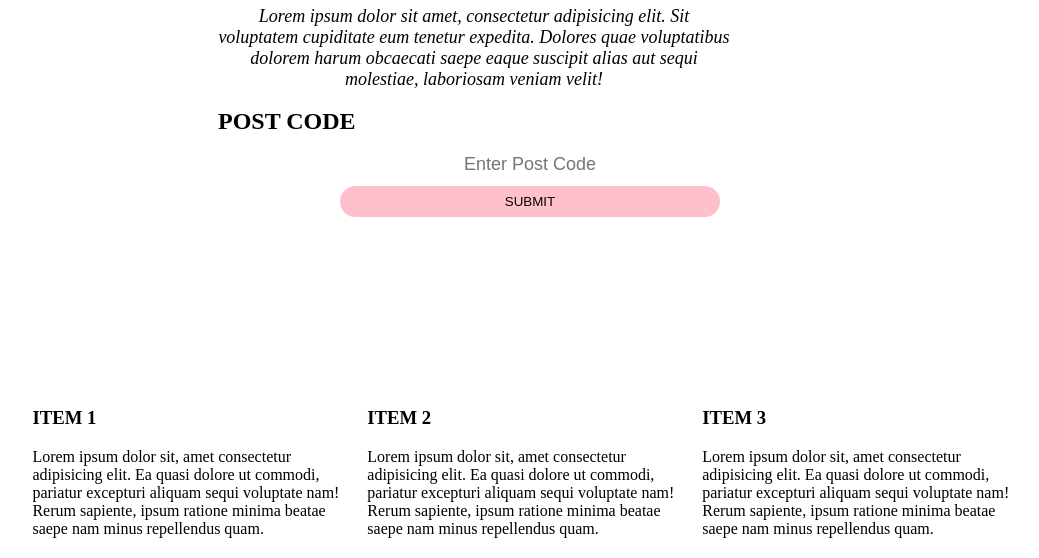
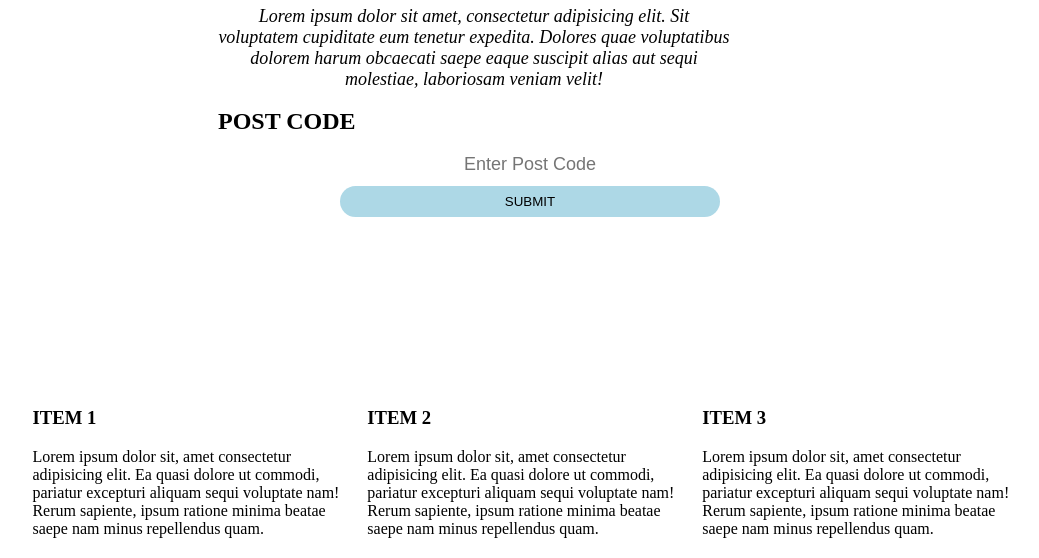
Before and after one commit to MUHAMMADZAIN209/FOOD-SITE, a plain HTML site: page index.html in a window 1280 px wide. In both pictures the pointer is over the button "SUBMIT". Shown: the part 258-816 px from the top of the page, without its empty margins (110-1149 px from the left). Drawn offline with Linux system fonts and the light colour scheme.

Commit message:
add pseudo element on button

```diff
--- a/style.css
+++ b/style.css
@@ -51,6 +51,18 @@ font-style: initial;
     border-radius: 2rem;
     padding: .5rem;
 }
+.first > button:hover{
+    color: black;
+    background-color: lightblue;
+transition: 3s;
+cursor: pointer;
+}
+.first > button:active{
+    color: white;
+    background-color: black;
+    transition: 1s;
+}
+
 .imgresponsive{
     max-width: 100%;
 }
```
